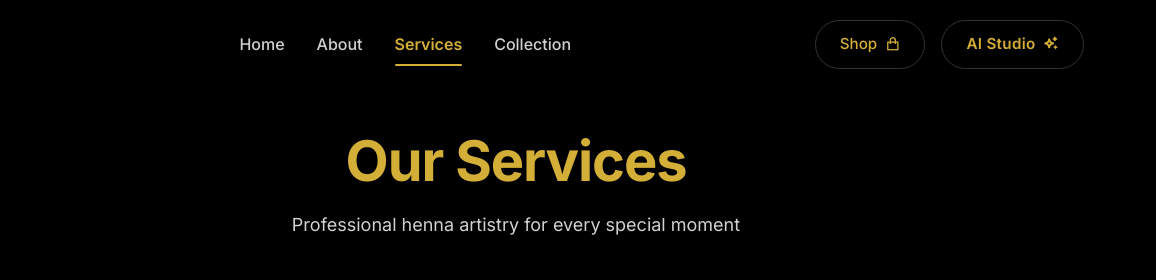
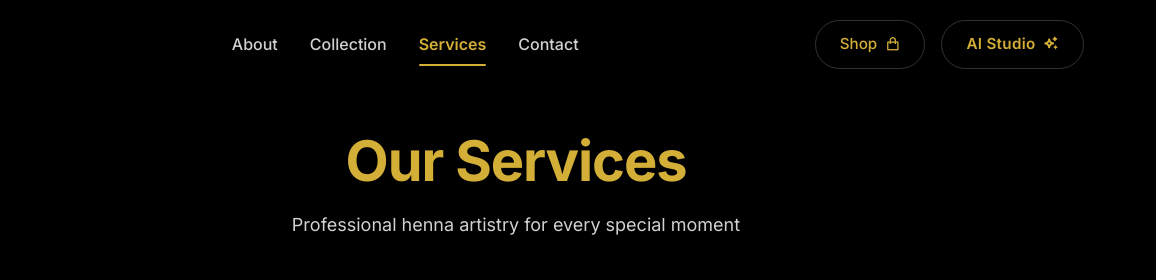
Before and after one commit to hennabyfalina/hennabyfalina-website, a website: page services.html in a window 1280 px wide. Shown: the top 280 px of the page, 124-1280 px from the left. Drawn offline with nearby package versions, Linux system fonts and the light colour scheme.

Commit message:
Update services.html

```diff
--- a/services.html
+++ b/services.html
@@ -608,10 +608,11 @@
                  <img src="images/logo.png" alt="HF" class="logo-img">
             </a>
             <ul class="nav__menu" id="navMenu">
-                <li><a href="index.html" class="nav__link">Home</a></li>
+
                 <li><a href="about.html" class="nav__link">About</a></li>
+                <li><a href="collection.html" class="nav__link">Collection</a></li>
                 <li><a href="services.html" class="nav__link active">Services</a></li>
-                <li><a href="collection.html" class="nav__link">Collection</a></li>
+                <li><a href="contact.html" class="nav__link">Contact</a></li>
             </ul>
             <div class="nav__actions">
                 <a href="shop.html" class="btn btn-outline">
```
